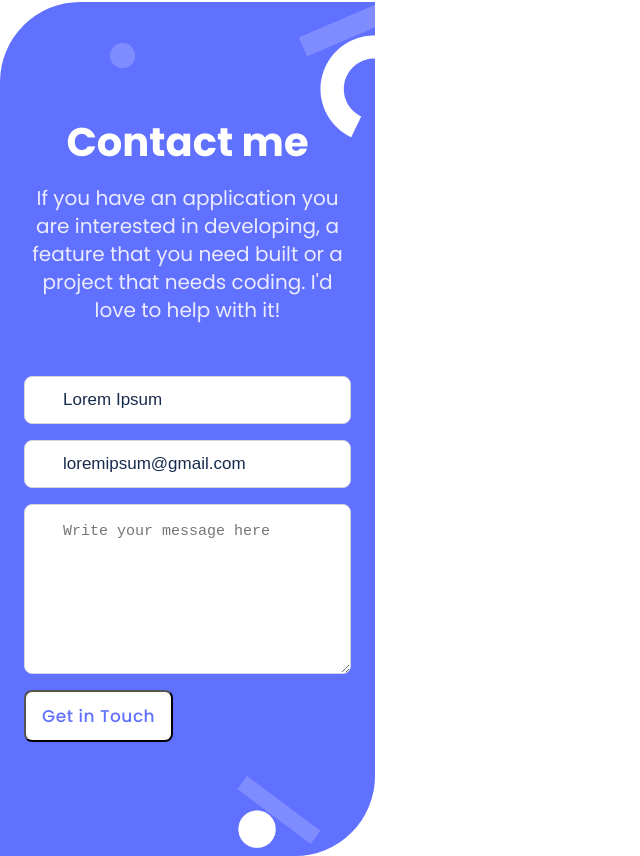
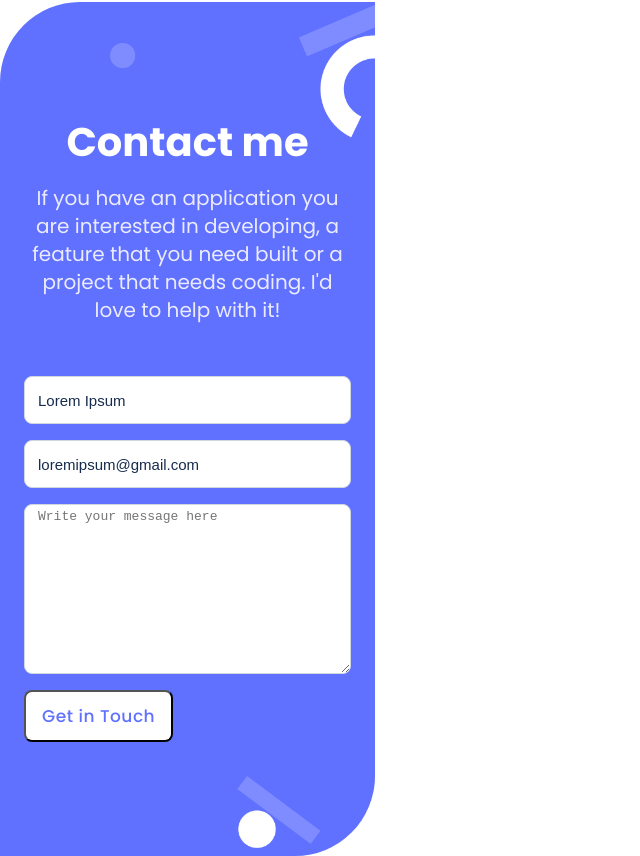
Before and after one commit to Nouman13388/PortFolio, a website: page index.html in a window 1280 px wide. Shown: the part 4041-4897 px from the top of the page, without its empty margins (0-640 px from the left). Drawn offline with Linux system fonts and the light colour scheme.

Commit message:
Update style.css

```diff
--- a/style.css
+++ b/style.css
@@ -1,3 +1,4 @@
+/* stylelint-disable csstree/validator */
 * {
   margin: 0;
   padding: 0;
@@ -325,9 +326,9 @@ input {
   border: 1px solid var(--base-100, #cfd8dc);
   background: var(--mono-white, #fff);
   color: var(--neutral-n-800, #172b4d);
-  font-size: 17px;
+  font-size: 15px;
   font-weight: 400;
-  padding: 15px 16px 15px 38px;
+  text-indent: 4%;
 }
 
 textarea {
@@ -336,11 +337,12 @@ textarea {
   border-radius: 8px;
   border: 1px solid var(--base-100, #cfd8dc);
   background: var(--mono-white, #fff);
-  font-size: 15px;
-  padding: 15px 16px 15px 38px;
+  font-size: 13px;
   font-style: normal;
   text-align: start;
   line-height: 24px;
+  text-indent: 4%;
+  content: #b3bac5;
 }
 
 .get-in-touch {
```
